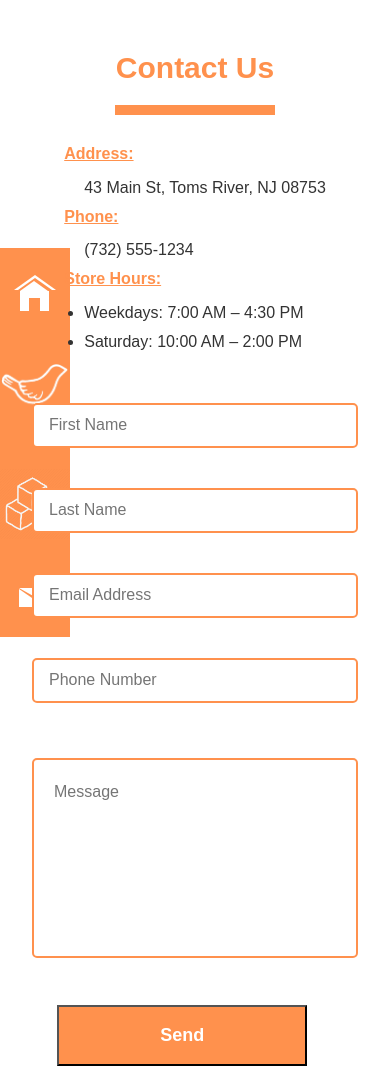
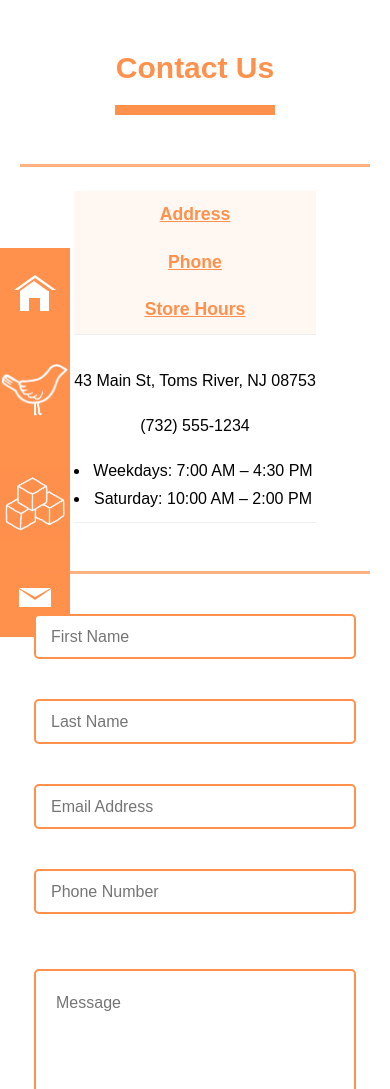
Before and after one commit to zahrevans/Littlebirdtoycompany, a plain HTML site: page contact.html in a window 390 px wide. Shown: the top 1089 px of the page. Drawn offline with nearby package versions, Linux system fonts and the light colour scheme.

Commit message:
contact cleaned up

```diff
--- a/contact.html
+++ b/contact.html
@@ -63,28 +63,34 @@
           <div class="responsive-container-block textContainer">
             <div class="topHead">
               <p class="text-blk heading">
-                Contact Us</span>
+                Contact Us
               </p>
               <div class="orangeLine"></div>
             </div>
-            <p class="text-blk subHeading">
-<ul class="contact-info">
-  <li><strong>Address:</strong> <ul>43 Main St, Toms River, NJ 08753</ul></li>
-  <li><strong>Phone:</strong>
-    <ul>(732) 555-1234</ul></li>
-  <li>
-    <strong>Store Hours:</strong>
-    <ul>
+            <!-- Contact Info Table FIRST -->
+            <p class="text-blk subHeading" style="margin-bottom: 0;">
+              <hr class="contact-divider" />
+              <table class="table table-borderless contact-info" style="width:auto; margin-bottom:0;">
+                <tr>
+                  <th><strong>Address</strong></th>
+                  <th><strong>Phone</strong></th>
+                  <th><strong>Store Hours</strong></th>
+                </tr>
+                <tr>
+                  <td>43 Main St, Toms River, NJ 08753</td>
+                  <td>(732) 555-1234</td>
+                  <td>
+                    <ul style="margin-bottom:0; padding-left: 1em;">
                       <li>Weekdays: 7:00 AM – 4:30 PM</li>
                       <li>Saturday: 10:00 AM – 2:00 PM</li>
                     </ul>
-  </li>
-</ul>
-
+                  </td>
+                </tr>
+              </table>
+              <hr class="contact-divider" />
             </p>
-          </div>
-
-          <div class="responsive-container-block container">
+            <!-- Contact Form BELOW -->
+            <div class="responsive-container-block container" style="margin-bottom: 24px;">
               <div
                 class="responsive-cell-block wk-tab-12 wk-mobile-12 wk-desk-7 wk-ipadp-10 line"
               >
@@ -148,7 +154,6 @@
                         ></textarea>
                       </div>
                     </div>
-
                     <!-- Hidden Web3Forms fields -->
                     <input
                       type="hidden"
@@ -160,10 +165,10 @@
                       name="botcheck"
                       style="display: none"
                     />
-
                     <button class="send" type="submit">Send</button>
                   </div>
                 </form>
+              </div>
             </div>
           </div>
         </div>
--- a/css/contact.css
+++ b/css/contact.css
@@ -659,11 +659,12 @@ nav ul li div {
 .contact-info {
   list-style-type: none;
   padding: 0;
-  margin: 0;
+  margin: 0 auto;
   font-family: Nunito, sans-serif;
   font-size: 16px;
   line-height: 1.8;
   color: #333;
+  text-align: center; /* Center table content */
 }
 
 .contact-info li ul {
@@ -676,22 +677,78 @@ nav ul li div {
   color: #ff914d;
   text-decoration: underline;
 }
-
-textarea {
-  resize: none;
+.contact-info th,
+.contact-info td {
+  padding: 18px 28px;
+  vertical-align: top;
+  text-align: center; /* Center table content */
 }
 
-.text {
-  color: white;
-  font-size: 20px;
-  position: absolute;
-  top: 50%;
-  left: 50%;
-  transform: translate(-50%, -50%);
-  -ms-transform: translate(-50%, -50%);
-  white-space: nowrap;
+@media (max-width: 900px) {
+  .contact-info th,
+  .contact-info td {
+    padding: 12px 10px;
+    text-align: center; /* Center table content on medium screens */
+  }
 }
 
+@media (max-width: 700px) {
+  .contact-info,
+  .contact-info thead,
+  .contact-info tbody,
+  .contact-info tr {
+    display: block;
+    width: 100%;
+  }
+  .contact-info tr {
+    margin-bottom: 1.5em;
+    border-bottom: 1px solid #eee;
+  }
+  .contact-info th,
+  .contact-info td {
+    display: block;
+    width: 100%;
+    padding: 10px 0;
+    text-align: center; /* Center table content on small screens */
+  }
+  .contact-info th {
+    background: #fff7f2;
+    color: #ff914d;
+    border-bottom: none;
+    font-size: 1.1em;
+    text-decoration: underline;
+  }
+  .contact-info td {
+    background: #fff;
+    border-bottom: none;
+  }
+}
+
+.divider-col {
+  width: 1px;
+  min-width: 16px;
+  max-width: 24px;
+  text-align: center;
+  color: #ff914d;
+  font-weight: bold;
+  font-size: 1.5em;
+  vertical-align: middle;
+  padding: 0 !important;
+}
+.divider {
+  color: #ff914d;
+  opacity: 0.7;
+  font-weight: bold;
+}
+
+.contact-divider {
+  border: none;
+  border-top: 3px solid #ff914d;
+  margin: 24px auto;
+  width: 100%;
+  max-width: 900px;
+  opacity: 0.7;
+}
 .svg-inline--fa {
   vertical-align: -0.2em;
 }
@@ -793,6 +850,63 @@ footer .rounded-social-buttons {
   gap: 10px;
 }
 
-footer .social-button {
-  box-shadow: 0 4px 8px rgba(0, 0, 0, 0.1);
+/* Add or update these rules for a one-page, compact layout */
+body,
+html {
+  height: 100%;
+  min-height: 100%;
+  margin: 0;
+  padding: 0;
+  box-sizing: border-box;
 }
+
+main {
+  min-height: 70vh;
+  padding-bottom: 0;
+}
+
+.new_home_web {
+  padding-bottom: 0;
+}
+
+.responsive-container-block.big-container {
+  padding-bottom: 0;
+}
+
+footer {
+  width: 100%;
+  background: #ff914d;
+  color: #fff;
+  text-align: center;
+  padding: 18px 0 10px 0;
+  font-size: 16px;
+  font-family: Nunito, sans-serif;
+  margin-top: 24px;
+  letter-spacing: 0.5px;
+  position: relative;
+  bottom: 0;
+  left: 0;
+}
+
+@media (max-width: 900px) {
+  .contact-info th,
+  .contact-info td {
+    padding: 10px 4px;
+  }
+  .container-block.form-wrapper {
+    padding: 0 4px;
+  }
+}
+
+@media (max-width: 700px) {
+  main {
+    min-height: 60vh;
+  }
+  .contact-info th,
+  .contact-info td {
+    padding: 8px 0;
+  }
+  .container-block.form-wrapper {
+    padding: 0 2px;
+  }
+}
--- a/js/toys.js
+++ /dev/null
@@ -1,4 +0,0 @@
-const toys =[ {
-    "": "",
-
-}]
```
Lines whose indentation alone changed are shown as unchanged.
